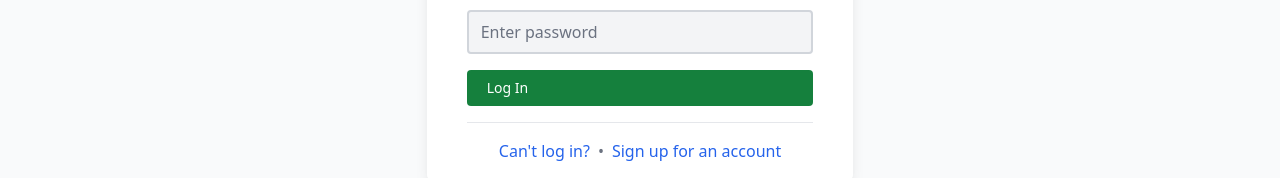
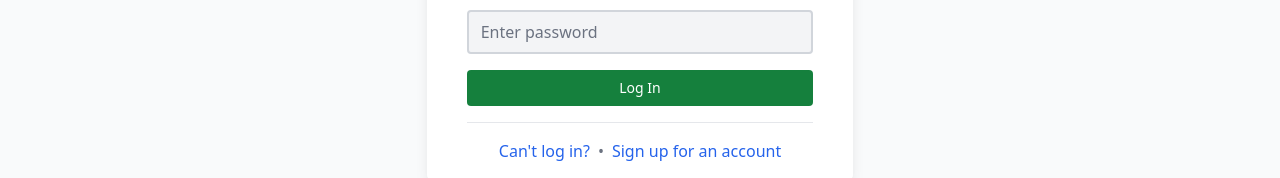
Before and after one commit to brayanlopez/angular-trello, an Angular app: page /login in a window 1280 px wide. Shown: the part 275-453 px from the top of the page. Built offline with nearby package versions, Linux system fonts and the light colour scheme.

Commit message:
MOVE button component

```diff
--- a/src/app/components/btn/btn.component.html
+++ /dev/null
@@ -1,7 +0,0 @@
-<button
-  [type]="typeBtn"
-  class="text-white w-full font-medium rounded text-sm text-left px-5 py-2 bg-success-700 hover:bg-success-800 focus:ring-4 focus:ring-success-300"
-  [ngClass]="colors"
->
-  <ng-content></ng-content>
-</button>
--- a/src/app/components/navbar/navbar.component.ts
+++ b/src/app/components/navbar/navbar.component.ts
@@ -7,7 +7,7 @@ import {
   faClose,
 } from '@fortawesome/free-solid-svg-icons';
 
-import { BtnComponent } from '../btn/btn.component';
+import { BtnComponent } from '../../modules/shared/components/button/btn.component';
 
 @Component({
   selector: 'app-navbar',
--- a/src/app/components/todo-dialog/todo-dialog.component.ts
+++ b/src/app/components/todo-dialog/todo-dialog.component.ts
@@ -11,8 +11,8 @@ import {
   faCheckSquare,
   faClock,
 } from '@fortawesome/free-solid-svg-icons';
-import { BtnComponent } from '../btn/btn.component';
 import { ToDo } from '../../models/todo.model';
+import { BtnComponent } from '../../modules/shared/components/button/btn.component';
 
 interface InputData {
   todo: ToDo;
--- /dev/null
+++ b/src/app/modules/shared/components/button/btn.component.html
@@ -0,0 +1,7 @@
+<button
+  [type]="typeBtn"
+  class="text-white w-full font-medium rounded text-sm px-5 py-2 bg-success-700 hover:bg-success-800 focus:ring-4 focus:ring-success-300"
+  [ngClass]="colors"
+>
+  <ng-content></ng-content>
+</button>
--- a/src/app/pages/login/login.component.ts
+++ b/src/app/pages/login/login.component.ts
@@ -1,5 +1,5 @@
 import { Component } from '@angular/core';
-import { BtnComponent } from '../../components/btn/btn.component';
+import { BtnComponent } from '../../modules/shared/components/button/btn.component';
 
 @Component({
   selector: 'app-login',
```
Also changed, not shown: tsconfig.json (+9 -4 lines), src/app/modules/shared/components/button/btn.component.scss (added), src/app/modules/shared/components/button/btn.component.ts (renamed from src/app/components/btn/btn.component.ts), 1 other file (tests, documents, lock files or other folders).
